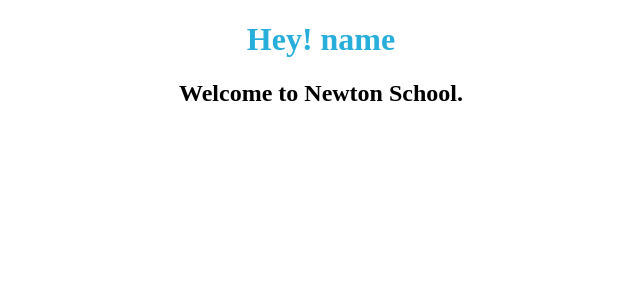
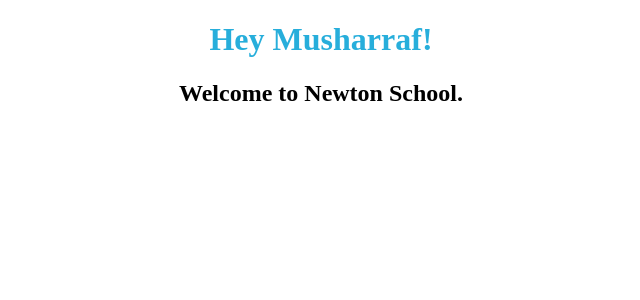
Before and after one commit to Hussain-Musharraf/Greetings-with-Props---Outputting-Dynamic-Data-Working-with-Expressions-in-JSX---q3gjiobjzd5o, a React app: page / in a window 1280 px wide. Shown: the top 300 px of the page, without its empty margins (319-959 px from the left). Built offline with nearby package versions, Linux system fonts and the light colour scheme.

Commit message:
again committed

```diff
--- a/src/components/App.js
+++ b/src/components/App.js
@@ -4,7 +4,7 @@ import Welcome from './Welcome';
 
 const App = () => {
   return (
-    <Welcome name="name" />
+    <Welcome name="Musharraf" />
   )
 }
 
--- a/src/components/Welcome.js
+++ b/src/components/Welcome.js
@@ -3,7 +3,7 @@ import React from 'react'
 function Welcome(props) {
     return (
         <>
-        <h1>Hey! {props.name}</h1>
+        <h1>Hey {props.name}!</h1>
         <h2>Welcome to Newton School.</h2>
         </>
     )
```
